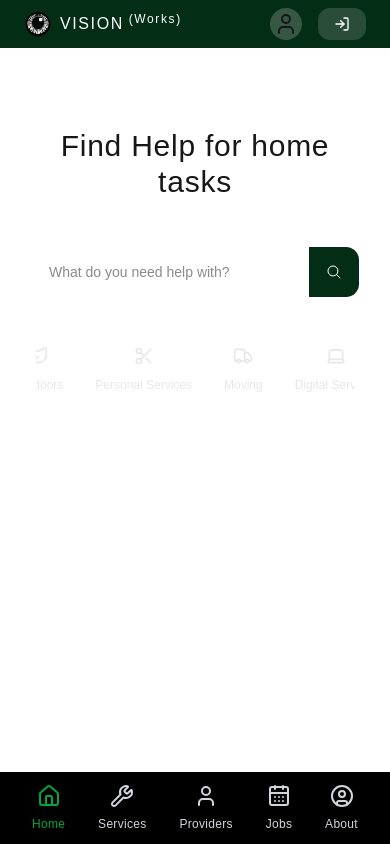
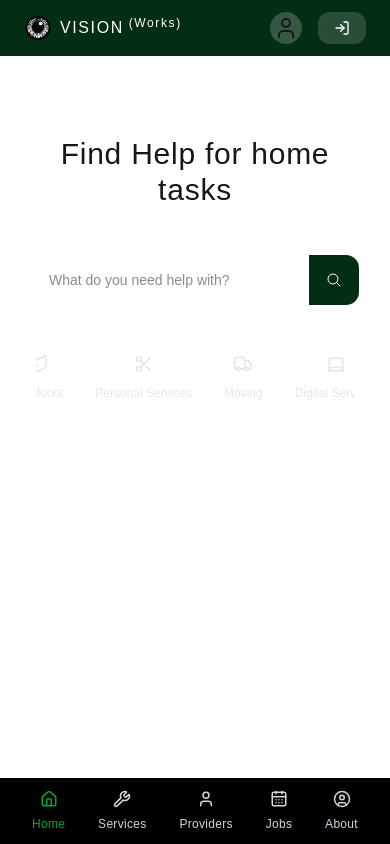
Before and after one commit to BlessingDotDev/vision-works, a Next.js app: page / in a window 390 px wide. Shown: the top 844 px of the page. Built offline with nearby package versions, Linux system fonts and the light colour scheme.

Commit message:
resize header padding and mobileheader icons

```diff
--- a/components/layout/Header.tsx
+++ b/components/layout/Header.tsx
@@ -23,7 +23,7 @@ function Header() {
   const pathname = usePathname();
 
   return (
-    <div className=" bg-green-950 w-full flex justify-between items-center py-2 px-6">
+    <div className=" bg-green-950 w-full flex justify-between items-center py-3 px-6">
 
       <Link  href="/" className="logo flex items-center">
        <Image
--- a/components/layout/MoblileHeader.tsx
+++ b/components/layout/MoblileHeader.tsx
@@ -76,10 +76,10 @@ function MobileHeader() {
 
           <link.icon
             className={clsx(
-              "w-6",
               isCorrect ? "text-green-600" : "text-gray-300"
             )}
             strokeWidth={2}
+            size={18}
           />
           <p className={clsx(
             "text-xs  tracking-wide",
```
